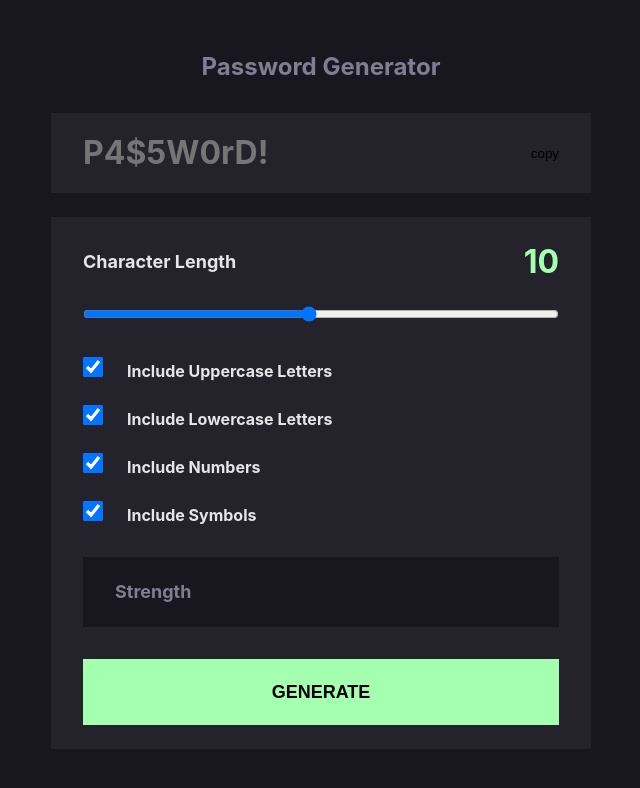
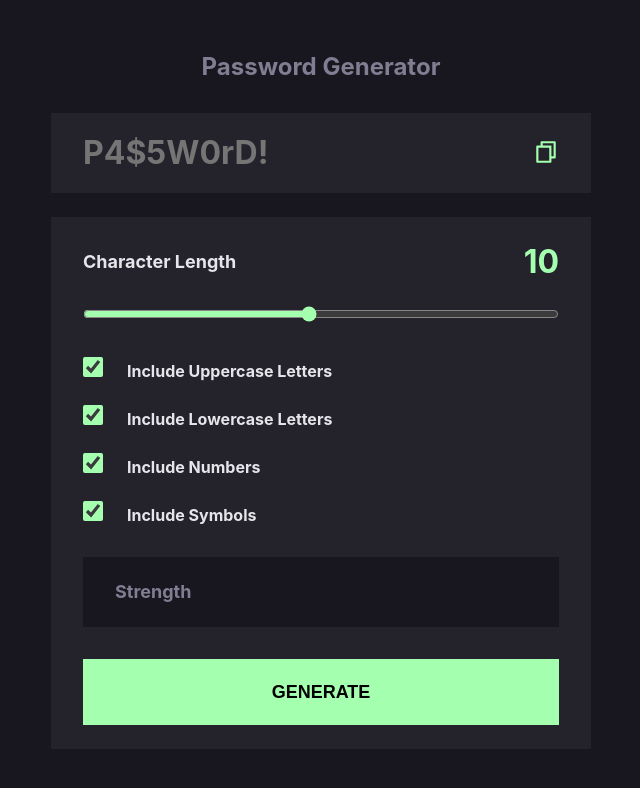
Before and after one commit to buschenyy/password-generator-app, a React (Vite) app: page / in a window 1280 px wide. Shown: the top 788 px of the page, without its empty margins (319-959 px from the left). Built offline with nearby package versions, Linux system fonts and the light colour scheme.

Commit message:
accent-color input, copy icon from react-icons

```diff
--- a/package.json
+++ b/package.json
@@ -10,7 +10,8 @@
   },
   "dependencies": {
     "react": "^18.2.0",
-    "react-dom": "^18.2.0"
+    "react-dom": "^18.2.0",
+    "react-icons": "^4.8.0"
   },
   "devDependencies": {
     "@types/react": "^18.0.28",
--- a/src/components/Checkbox.css
+++ b/src/components/Checkbox.css
@@ -1,4 +1,5 @@
 .checkbox {
+  accent-color: var(--color-green);
   margin-right: 24px;
   cursor: pointer;
   width: 20px;
--- a/src/components/LengthRange.css
+++ b/src/components/LengthRange.css
@@ -19,4 +19,5 @@
   width: 100%;
   height: 30px;
   margin-top: 16px;
+  accent-color: var(--color-green);
 }
--- a/src/components/Output.css
+++ b/src/components/Output.css
@@ -28,7 +28,13 @@
   cursor: pointer;
 }
 
-.copy:hover svg path {
+.copy svg {
+  width: 26px;
+  height: 26px;
+  fill: var(--color-green);
+}
+
+.copy:hover svg {
   fill: var(--color-light);
   transition: fill 0.3s ease;
 }
--- a/src/components/Output.jsx
+++ b/src/components/Output.jsx
@@ -1,4 +1,5 @@
 import './Output.css'
+import { RiFileCopyLine } from 'react-icons/ri'
 
 const Output = ({ value }) => {
   return (
@@ -13,7 +14,7 @@ const Output = ({ value }) => {
         className="copy"
         onClick={() => navigator.clipboard.writeText(value)}
       >
-        copy
+        <RiFileCopyLine />
       </button>
     </div>
   )
```
Also changed, not shown: 1 other file (tests, documents, lock files or other folders).
